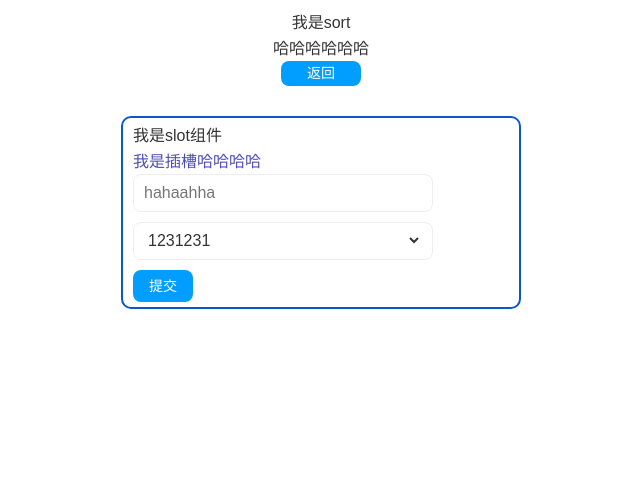
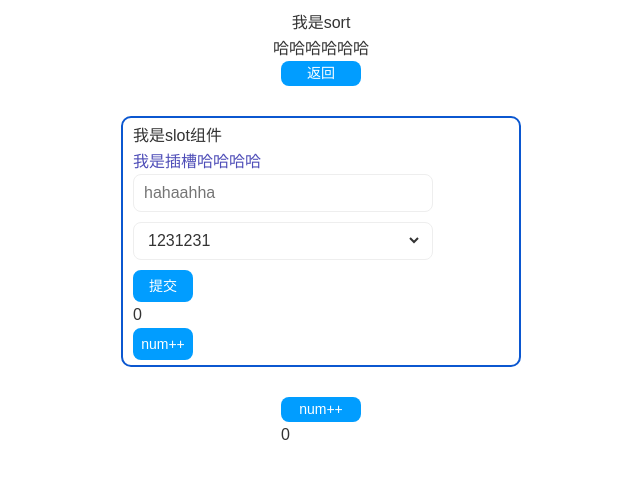
Before and after one commit to bwu-suai/vue-demo, a Vue app: page /mas/sort in a window 1280 px wide. Shown: the top 478 px of the page, without its empty margins (319-959 px from the left). Built offline with nearby package versions, Linux system fonts and the light colour scheme.

Commit message:
添加mixin

```diff
--- a/src/components/slotCom.vue
+++ b/src/components/slotCom.vue
@@ -18,11 +18,16 @@
       </div>
       <button type="submit">提交</button>
     </form>
+
+    <div>{{ num }}</div>
+    <button @click="fetchNum">num++</button>
   </div>
 </template>
 
 <script lang="ts" setup>
 import { useTemplateRef } from "vue";
+import { useSetQuantity } from "@/mixin/commonMixin";
+const { num, fetchNum } = useSetQuantity();
 
 const formRef = useTemplateRef("formRef");
 
--- /dev/null
+++ b/src/mixin/commonMixin.ts
@@ -0,0 +1,11 @@
+import { ref } from "vue";
+
+export function useSetQuantity() {
+  const num = ref(0);
+
+  const fetchNum = () => {
+    num.value++;
+  };
+
+  return { num, fetchNum };
+}
--- a/src/pages/sort/index.vue
+++ b/src/pages/sort/index.vue
@@ -6,6 +6,11 @@
     <slotCom>
       <div class="mySlot">我是插槽哈哈哈哈</div>
     </slotCom>
+
+    <div :style="{ margin: `30px 0` }">
+      <div class="backClass" @click="fetchNum()">num++</div>
+      <div>{{ num }}</div>
+    </div>
   </div>
 </template>
 
@@ -14,9 +19,11 @@ import { userNumStore } from "@/store/index";
 import { onMounted } from "vue";
 import { useRoute, useRouter } from "vue-router";
 import slotCom from "@/components/slotCom.vue";
+import { useSetQuantity } from "@/mixin/commonMixin";
 const store = userNumStore();
 const route = useRoute();
 const router = useRouter();
+const { num, fetchNum } = useSetQuantity();
 
 onMounted(() => {
   console.log(route.query.hahah);
```
